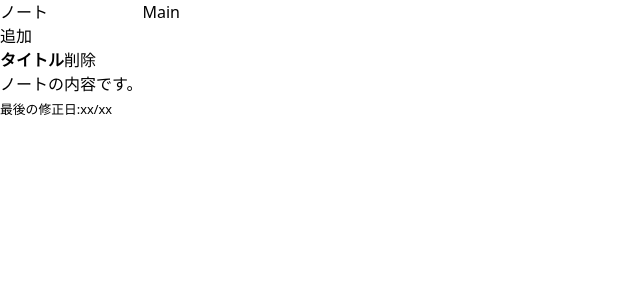
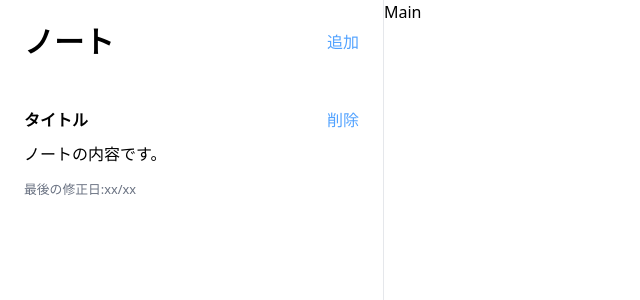
Before and after one commit to etranger2268/udemy-react-3project-app, a React (Vite) app: page / in a window 1280 px wide. Shown: the top 300 px of the page, without its empty margins (0-640 px from the left). Built offline with nearby package versions, Linux system fonts and the light colour scheme.

Commit message:
note-5-54

```diff
--- a/src/components/Sidebar.jsx
+++ b/src/components/Sidebar.jsx
@@ -1,18 +1,28 @@
 export default function Sidebar() {
   return (
-    <div>
-      <div>
-        <h1>ノート</h1>
-        <button type="button">追加</button>
+    <div className="w-3/10 h-screen border-r border-gray-200">
+      <div className="flex justify-between p-6">
+        <h1 className="m-0 font-black text-3xl">ノート</h1>
+        <button
+          type="button"
+          className="border-none bg-none text-blue-400 m-0 p-0 text-base cursor-pointer"
+        >
+          追加
+        </button>
       </div>
-      <div>
-        <div>
-          <div>
+      <div className="h-[calc(100vh-78px)] overflow-scroll">
+        <div className="p-6 cursor-pointer transition-all hover:bg-gray-100">
+          <div className="flex justify-between">
             <strong>タイトル</strong>
-            <button type="button">削除</button>
+            <button
+              type="button"
+              className="border-none bg-none text-blue-400 m-0 p-0 text-base cursor-pointer"
+            >
+              削除
+            </button>
           </div>
-          <p>ノートの内容です。</p>
-          <small>最後の修正日:xx/xx</small>
+          <p className="my-2.5 mx-0">ノートの内容です。</p>
+          <small className="text-gray-500">最後の修正日:xx/xx</small>
         </div>
       </div>
     </div>
```
